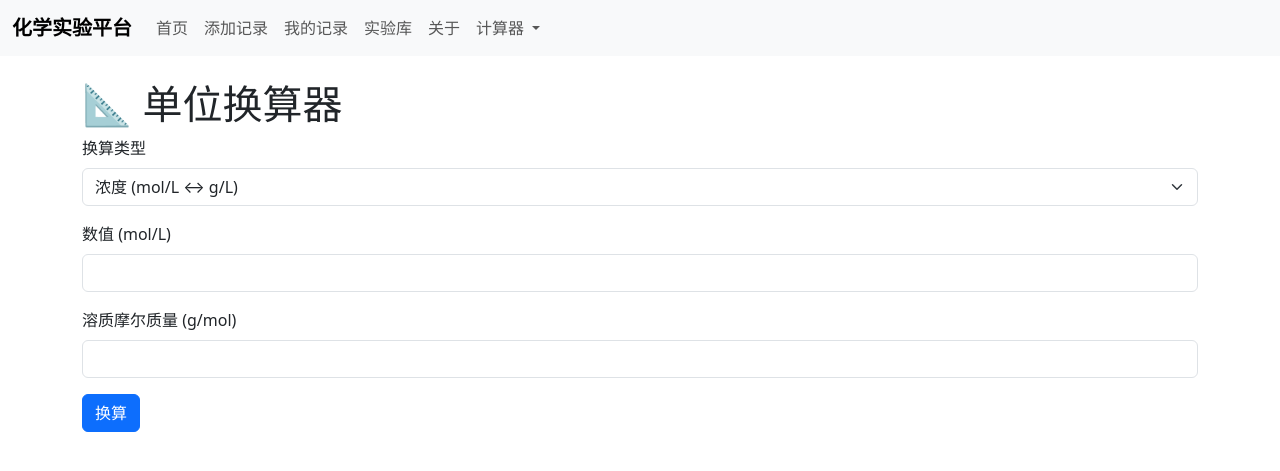
After one commit to luck-month/chemistry-lab, a Flask app: page /calculator/unit_converter in a window 1280 px wide. The commit adds this page. Shown: the top 471 px of the page. Run offline with Flask 3, Linux system fonts and the light colour scheme.

Commit message:
Add chemical calculators: molar mass, solution prep, unit converter

```diff
--- a/app.py
+++ b/app.py
@@ -1,18 +1,69 @@
 import sqlite3
 import datetime
 import random
+import re
 from flask import Flask, render_template, request, redirect, url_for
 
 app = Flask(__name__)
 
-# ------------------- 数据库操作函数 -------------------
+# ------------------- 数据库操作 -------------------
 def get_db():
-    """获取数据库连接，并设置 row_factory 以便像字典一样操作行"""
+    """获取数据库连接，返回 sqlite3.Row 类型的结果"""
     conn = sqlite3.connect('experiments.db')
     conn.row_factory = sqlite3.Row
     return conn
 
-# ------------------- 实验教学库数据（字典模拟） -------------------
+# ------------------- 元素原子量字典 -------------------
+ATOMIC_MASSES = {
+    'H': 1.008, 'He': 4.0026, 'Li': 6.94, 'Be': 9.0122, 'B': 10.81,
+    'C': 12.011, 'N': 14.007, 'O': 15.999, 'F': 18.998, 'Ne': 20.18,
+    'Na': 22.99, 'Mg': 24.305, 'Al': 26.982, 'Si': 28.086, 'P': 30.974,
+    'S': 32.06, 'Cl': 35.45, 'Ar': 39.95, 'K': 39.098, 'Ca': 40.078,
+    'Sc': 44.956, 'Ti': 47.867, 'V': 50.942, 'Cr': 51.996, 'Mn': 54.938,
+    'Fe': 55.845, 'Co': 58.933, 'Ni': 58.693, 'Cu': 63.546, 'Zn': 65.38,
+    'Ga': 69.723, 'Ge': 72.63, 'As': 74.922, 'Se': 78.96, 'Br': 79.904,
+    'Kr': 83.798, 'Rb': 85.468, 'Sr': 87.62, 'Y': 88.906, 'Zr': 91.224,
+    'Nb': 92.906, 'Mo': 95.95, 'Tc': 98, 'Ru': 101.07, 'Rh': 102.91,
+    'Pd': 106.42, 'Ag': 107.87, 'Cd': 112.41, 'In': 114.82, 'Sn': 118.71,
+    'Sb': 121.76, 'Te': 127.6, 'I': 126.90, 'Xe': 131.29, 'Cs': 132.91,
+    'Ba': 137.33, 'La': 138.91, 'Ce': 140.12, 'Pr': 140.91, 'Nd': 144.24,
+    'Pm': 145, 'Sm': 150.36, 'Eu': 151.96, 'Gd': 157.25, 'Tb': 158.93,
+    'Dy': 162.5, 'Ho': 164.93, 'Er': 167.26, 'Tm': 168.93, 'Yb': 173.05,
+    'Lu': 174.97, 'Hf': 178.49, 'Ta': 180.95, 'W': 183.84, 'Re': 186.21,
+    'Os': 190.23, 'Ir': 192.22, 'Pt': 195.08, 'Au': 196.97, 'Hg': 200.59,
+    'Tl': 204.38, 'Pb': 207.2, 'Bi': 208.98, 'Th': 232.04, 'U': 238.03,
+}
+
+# ------------------- 化学式解析 -------------------
+def parse_formula(formula):
+    """解析化学式，返回元素及个数字典"""
+    pattern = r'([A-Z][a-z]?)(\d*)|\(([A-Za-z0-9]+)\)(\d*)'
+    result = {}
+    for match in re.finditer(pattern, formula):
+        if match.group(1):   # 普通元素
+            elem = match.group(1)
+            count = int(match.group(2)) if match.group(2) else 1
+            result[elem] = result.get(elem, 0) + count
+        elif match.group(3): # 括号内
+            inside = match.group(3)
+            multiplier = int(match.group(4)) if match.group(4) else 1
+            sub = parse_formula(inside)
+            for elem, cnt in sub.items():
+                result[elem] = result.get(elem, 0) + cnt * multiplier
+    return result
+
+def calculate_molar_mass(formula):
+    """计算摩尔质量，返回浮点数或 None（解析失败）"""
+    elements = parse_formula(formula)
+    mass = 0.0
+    for elem, count in elements.items():
+        if elem in ATOMIC_MASSES:
+            mass += ATOMIC_MASSES[elem] * count
+        else:
+            return None
+    return round(mass, 4)
+
+# ------------------- 实验教学库数据 -------------------
 experiments_library = {
     1: {
         "name": "酸碱滴定",
@@ -60,13 +111,12 @@ experiments_library = {
     }
 }
 
-# ------------------- 首页路由 -------------------
+# ------------------- 首页 -------------------
 @app.route('/')
 def home():
     current_time = datetime.datetime.now().strftime("%Y-%m-%d %H:%M:%S")
     site_name = "化学实验模拟平台"
     features = ["实验记录管理", "化学计算器", "滴定模拟器", "反应预测", "实验教学库", "报告生成"]
-    # 随机推荐一个实验
     exp_list = list(experiments_library.items())
     random_exp = random.choice(exp_list) if exp_list else None
     return render_template('index.html',
@@ -75,32 +125,28 @@ def home():
                            features=features,
                            random_exp=random_exp)
 
-# ------------------- 关于页面 -------------------
+# ------------------- 关于 -------------------
 @app.route('/about')
 def about():
     return render_template('about.html')
 
-# ------------------- 实验教学库（基于字典） -------------------
+# ------------------- 实验教学库 -------------------
 @app.route('/experiments')
 def experiments():
-    """实验教学库列表页"""
     return render_template('experiments.html', experiments=experiments_library)
 
 @app.route('/experiment/<int:exp_id>')
 def experiment_detail(exp_id):
-    """实验教学库详情页"""
     exp = experiments_library.get(exp_id)
     if exp:
         return render_template('experiment_detail.html', exp=exp, exp_id=exp_id)
     else:
         return f"实验ID {exp_id} 不存在", 404
 
-# ------------------- 用户实验记录管理（基于SQLite） -------------------
+# ------------------- 用户实验记录管理 -------------------
 @app.route('/add', methods=['GET', 'POST'])
 def add_experiment():
-    """添加实验记录"""
     if request.method == 'POST':
-        # 获取表单数据
         name = request.form['name']
         date = request.form['date']
         reagent = request.form.get('reagent')
@@ -109,7 +155,6 @@ def add_experiment():
         temperature = request.form.get('temperature')
         note = request.form.get('note')
 
-        # 插入数据库
         conn = get_db()
         cursor = conn.cursor()
         cursor.execute('''
@@ -118,16 +163,11 @@ def add_experiment():
         ''', (name, date, reagent, concentration, volume, temperature, note))
         conn.commit()
         conn.close()
-
-        # 重定向到实验记录列表页
         return redirect(url_for('records'))
-
-    # GET 请求显示表单
     return render_template('add_experiment.html')
 
 @app.route('/records')
 def records():
-    """显示用户添加的实验记录列表"""
     conn = get_db()
     cursor = conn.cursor()
     cursor.execute('SELECT * FROM experiments ORDER BY created_at DESC')
@@ -135,14 +175,11 @@ def records():
     conn.close()
     return render_template('records.html', records=records)
 
-# ------------------- 编辑实验记录 -------------------
 @app.route('/edit/<int:record_id>', methods=['GET', 'POST'])
 def edit_record(record_id):
     conn = get_db()
     cursor = conn.cursor()
-
     if request.method == 'POST':
-        # 获取表单数据
         name = request.form['name']
         date = request.form['date']
         reagent = request.form.get('reagent')
@@ -150,18 +187,14 @@ def edit_record(record_id):
         volume = request.form.get('volume')
         temperature = request.form.get('temperature')
         note = request.form.get('note')
-
-        # 更新数据库
         cursor.execute('''
             UPDATE experiments
-            SET name = ?, date = ?, reagent = ?, concentration = ?, volume = ?, temperature = ?, note = ?
-            WHERE id = ?
+            SET name=?, date=?, reagent=?, concentration=?, volume=?, temperature=?, note=?
+            WHERE id=?
         ''', (name, date, reagent, concentration, volume, temperature, note, record_id))
         conn.commit()
         conn.close()
         return redirect(url_for('records'))
-
-    # GET 请求：获取当前记录并显示编辑表单
     cursor.execute('SELECT * FROM experiments WHERE id = ?', (record_id,))
     record = cursor.fetchone()
     conn.close()
@@ -170,7 +203,6 @@ def edit_record(record_id):
     else:
         return "记录不存在", 404
 
-# ------------------- 删除实验记录 -------------------
 @app.route('/delete/<int:record_id>')
 def delete_record(record_id):
     conn = get_db()
@@ -180,6 +212,84 @@ def delete_record(record_id):
     conn.close()
     return redirect(url_for('records'))
 
+# ------------------- 摩尔质量计算器 -------------------
+@app.route('/calculator/molar_mass', methods=['GET', 'POST'])
+def molar_mass_calculator():
+    result = None
+    error = None
+    if request.method == 'POST':
+        formula = request.form.get('formula', '').strip()
+        if formula:
+            molar_mass = calculate_molar_mass(formula)
+            if molar_mass is not None:
+                result = f"{formula} 的摩尔质量为 {molar_mass} g/mol"
+            else:
+                error = f"无法解析化学式：{formula}，请检查元素符号是否正确。"
+        else:
+            error = "请输入化学式。"
+    return render_template('molar_mass.html', result=result, error=error)
+
+# ------------------- 溶液配制计算器 -------------------
+@app.route('/calculator/solution', methods=['GET', 'POST'])
+def solution_calculator():
+    result = None
+    error = None
+    if request.method == 'POST':
+        try:
+            concentration = float(request.form.get('concentration', 0))
+            volume = float(request.form.get('volume', 0))
+            molar_mass = float(request.form.get('molar_mass', 0))
+            if concentration <= 0 or volume <= 0 or molar_mass <= 0:
+                error = "所有值必须为正数。"
+            else:
+                volume_l = volume / 1000  # mL -> L
+                mass = concentration * volume_l * molar_mass
+                result = f"所需溶质质量：{mass:.4f} g"
+        except ValueError:
+            error = "请输入有效的数字。"
+    return render_template('solution.html', result=result, error=error)
+
+# ------------------- 单位换算器 -------------------
+@app.route('/calculator/unit_converter', methods=['GET', 'POST'])
+def unit_converter():
+    result = None
+    error = None
+    if request.method == 'POST':
+        conv_type = request.form.get('conv_type')
+        value = request.form.get('value')
+        try:
+            value = float(value)
+            if conv_type == 'concentration':
+                molar_mass = request.form.get('molar_mass')
+                if not molar_mass:
+                    error = "请输入摩尔质量。"
+                else:
+                    molar_mass = float(molar_mass)
+                    result = f"{value} mol/L = {value * molar_mass} g/L"
+            elif conv_type == 'volume':
+                unit_from = request.form.get('unit_from')
+                unit_to = request.form.get('unit_to')
+                if unit_from == 'mL' and unit_to == 'L':
+                    result = f"{value} mL = {value / 1000} L"
+                elif unit_from == 'L' and unit_to == 'mL':
+                    result = f"{value} L = {value * 1000} mL"
+                else:
+                    error = "请选择有效的单位对。"
+            elif conv_type == 'temperature':
+                unit_from = request.form.get('unit_from')
+                unit_to = request.form.get('unit_to')
+                if unit_from == '℃' and unit_to == '℉':
+                    result = f"{value} ℃ = {value * 9/5 + 32} ℉"
+                elif unit_from == '℉' and unit_to == '℃':
+                    result = f"{value} ℉ = {(value - 32) * 5/9} ℃"
+                else:
+                    error = "请选择有效的温度单位。"
+            else:
+                error = "未知的换算类型。"
+        except ValueError:
+            error = "请输入有效的数字。"
+    return render_template('unit_converter.html', result=result, error=error)
+
 # ------------------- 启动应用 -------------------
 if __name__ == '__main__':
     app.run(debug=True)
--- a/templates/base.html
+++ b/templates/base.html
@@ -34,6 +34,16 @@
                     <li class="nav-item">
                             <a class="nav-link" href="{{ url_for('about') }}">关于</a>
                     </li>
+                    <li class="nav-item dropdown">
+                        <a class="nav-link dropdown-toggle" href="#" id="navbarDropdown" role="button" data-bs-toggle="dropdown" aria-expanded="false">
+                            计算器
+                        </a>
+                        <ul class="dropdown-menu" aria-labelledby="navbarDropdown">
+                            <li><a class="dropdown-item" href="{{ url_for('molar_mass_calculator') }}">摩尔质量计算器</a></li>
+                            <li><a class="dropdown-item" href="{{ url_for('solution_calculator') }}">溶液配制计算器</a></li>
+                            <li><a class="dropdown-item" href="{{ url_for('unit_converter') }}">单位换算器</a></li>
+                        </ul>
+                    </li>
                 </ul>
             </div>
         </div>
--- /dev/null
+++ b/templates/unit_converter.html
@@ -0,0 +1,90 @@
+{% extends "base.html" %}
+
+{% block title %}单位换算器 - 化学实验平台{% endblock %}
+
+{% block content %}
+<h1>📐 单位换算器</h1>
+<form method="post">
+    <div class="mb-3">
+        <label class="form-label">换算类型</label>
+        <select class="form-select" name="conv_type" id="conv_type" onchange="toggleFields()">
+            <option value="concentration">浓度 (mol/L ↔ g/L)</option>
+            <option value="volume">体积 (mL ↔ L)</option>
+            <option value="temperature">温度 (℃ ↔ ℉)</option>
+        </select>
+    </div>
+
+    <div id="concentration_fields">
+        <div class="mb-3">
+            <label for="value_conc" class="form-label">数值 (mol/L)</label>
+            <input type="number" step="any" class="form-control" id="value_conc" name="value">
+        </div>
+        <div class="mb-3">
+            <label for="molar_mass" class="form-label">溶质摩尔质量 (g/mol)</label>
+            <input type="number" step="any" class="form-control" id="molar_mass" name="molar_mass">
+        </div>
+    </div>
+
+    <div id="volume_fields" style="display:none;">
+        <div class="mb-3">
+            <label for="value_vol" class="form-label">数值</label>
+            <input type="number" step="any" class="form-control" id="value_vol" name="value">
+        </div>
+        <div class="mb-3">
+            <label class="form-label">从</label>
+            <select class="form-select" name="unit_from">
+                <option value="mL">mL</option>
+                <option value="L">L</option>
+            </select>
+        </div>
+        <div class="mb-3">
+            <label class="form-label">到</label>
+            <select class="form-select" name="unit_to">
+                <option value="L">L</option>
+                <option value="mL">mL</option>
+            </select>
+        </div>
+    </div>
+
+    <div id="temperature_fields" style="display:none;">
+        <div class="mb-3">
+            <label for="value_temp" class="form-label">数值</label>
+            <input type="number" step="any" class="form-control" id="value_temp" name="value">
+        </div>
+        <div class="mb-3">
+            <label class="form-label">从</label>
+            <select class="form-select" name="unit_from">
+                <option value="℃">℃</option>
+                <option value="℉">℉</option>
+            </select>
+        </div>
+        <div class="mb-3">
+            <label class="form-label">到</label>
+            <select class="form-select" name="unit_to">
+                <option value="℉">℉</option>
+                <option value="℃">℃</option>
+            </select>
+        </div>
+    </div>
+
+    <button type="submit" class="btn btn-primary">换算</button>
+</form>
+
+<script>
+function toggleFields() {
+    var type = document.getElementById('conv_type').value;
+    document.getElementById('concentration_fields').style.display = type === 'concentration' ? 'block' : 'none';
+    document.getElementById('volume_fields').style.display = type === 'volume' ? 'block' : 'none';
+    document.getElementById('temperature_fields').style.display = type === 'temperature' ? 'block' : 'none';
+}
+// 初始化显示
+toggleFields();
+</script>
+
+{% if result %}
+    <div class="alert alert-success mt-3">{{ result }}</div>
+{% endif %}
+{% if error %}
+    <div class="alert alert-danger mt-3">{{ error }}</div>
+{% endif %}
+{% endblock %}
```
Also changed, not shown: templates/molar_mass.html (added, +21 -0 lines), templates/solution.html (added, +30 -0 lines).
